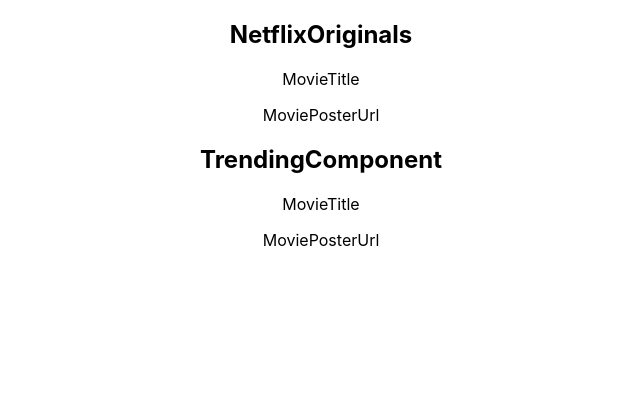
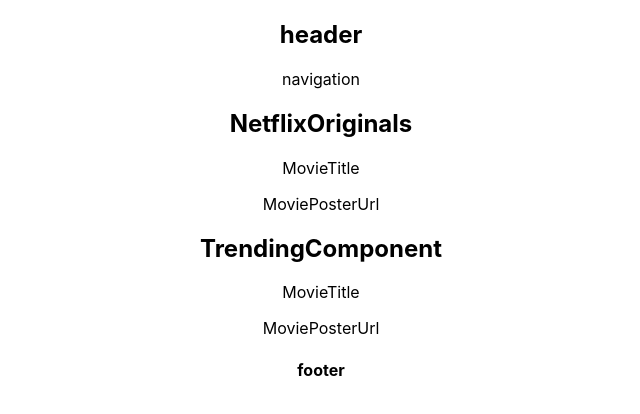
Before and after one commit to Ahnder/Netflix-Clone-React, a React (Create React App) app: page / in a window 1280 px wide. Shown: the top 414 px of the page, without its empty margins (319-959 px from the left). Built offline with nearby package versions, Linux system fonts and the light colour scheme.

Commit message:
Add Component(header, navigation, footer)

```diff
--- a/src/App.js
+++ b/src/App.js
@@ -1,12 +1,18 @@
-import React from "react";
-import "./App.css";
+import React from 'react';
+import './App.css';
 
-import Layout from "./components/LayoutComponent/Layout";
+import Header from './components/LayoutComponent/Header';
+import Navigation from './components/LayoutComponent/Navigation';
+import Footer from './components/LayoutComponent/Footer';
+import MovieList from './components/LayoutComponent/MovieList';
 
 const App = () => {
   return (
     <div className="App">
-      <Layout />
+      <Header />
+      <Navigation />
+      <MovieList />
+      <Footer />
     </div>
   );
 };
--- /dev/null
+++ b/src/components/LayoutComponent/Footer.jsx
@@ -0,0 +1,11 @@
+import React from 'react';
+
+const Footer = () => {
+  return (
+    <footer>
+      <h4>footer</h4>
+    </footer>
+  );
+};
+
+export default Footer;
--- /dev/null
+++ b/src/components/LayoutComponent/Header.jsx
@@ -0,0 +1,11 @@
+import React from 'react';
+
+const Header = () => {
+  return (
+    <header>
+      <h2>header</h2>
+    </header>
+  );
+};
+
+export default Header;
--- a/src/components/LayoutComponent/Layout.jsx
+++ /dev/null
@@ -1,15 +0,0 @@
-import React from "react";
-
-import NetflixOriginals from "../NetflixOriginalsComponent/NetflixOriginals";
-import Treding from "../TrendingComponent/Trending";
-
-const Layout = () => {
-  return (
-    <div className="LayoutContainer">
-      <NetflixOriginals />
-      <Treding />
-    </div>
-  );
-};
-
-export default Layout;
--- /dev/null
+++ b/src/components/LayoutComponent/MovieList.jsx
@@ -0,0 +1,15 @@
+import React from 'react';
+
+import NetflixOriginals from '../NetflixOriginalsComponent/NetflixOriginals';
+import Treding from '../TrendingComponent/Trending';
+
+const MovieList = () => {
+  return (
+    <div className="MovieListContainer">
+      <NetflixOriginals />
+      <Treding />
+    </div>
+  );
+};
+
+export default MovieList;
--- /dev/null
+++ b/src/components/LayoutComponent/Navigation.jsx
@@ -0,0 +1,11 @@
+import React from 'react';
+
+const Navigation = () => {
+  return (
+    <nav>
+      <div>navigation</div>
+    </nav>
+  );
+};
+
+export default Navigation;
```
